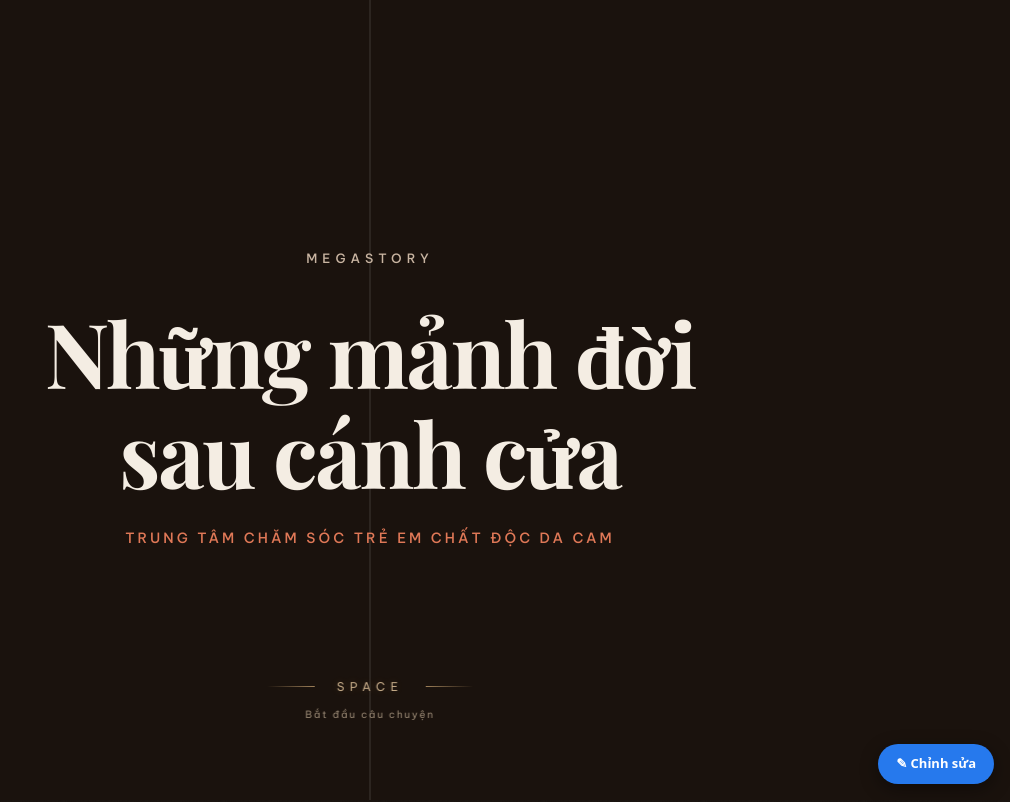
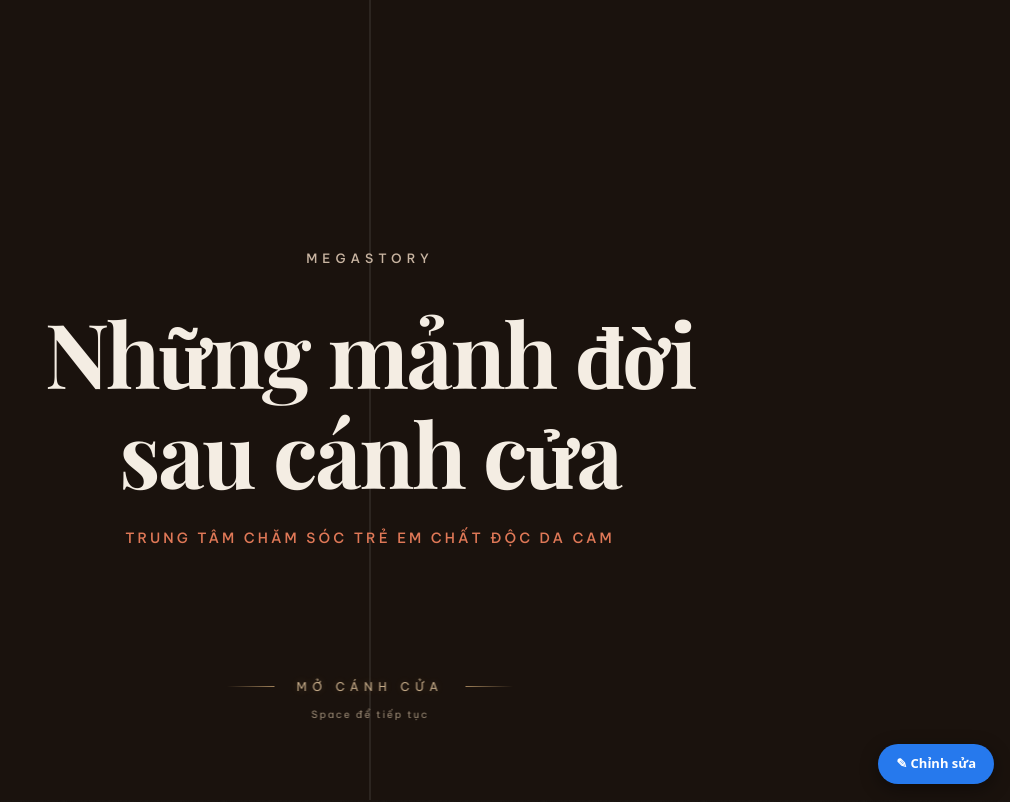
Before and after one commit to ManchesterUnited-22/megastoryThanhtruc, a plain HTML site: page index.html in a window 1280 px wide. Shown: the top 802 px of the page, without its empty margins (270-1280 px from the left). Drawn offline with nearby package versions, Linux system fonts and the light colour scheme; no server answers; a web font is replaced by a local one.

Commit message:
update opening

```diff
--- a/index.html
+++ b/index.html
@@ -134,14 +134,14 @@
 
         <span class="opening-line left"></span>
 
-        <span class="opening-key">SPACE</span>
+        <span class="opening-key">MỞ CÁNH CỬA</span>
 
         <span class="opening-line right"></span>
 
     </span>
 
     <span class="opening-hint">
-        Bắt đầu câu chuyện
+        Space để tiếp tục
     </span>
 
 </button>
```
